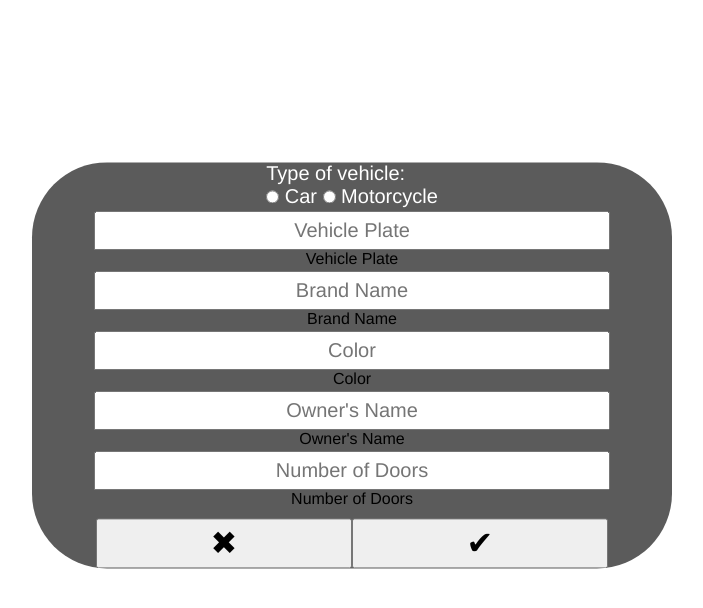
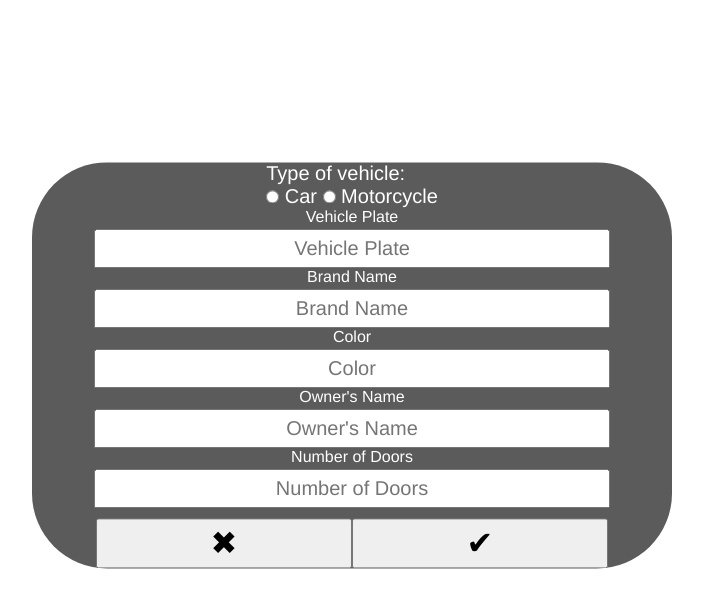
Before and after one commit to leohpmoreira/javascript-parking-manager, a plain HTML site: page index.html in a window 1280 px wide. Both pictures are taken after a click on the button "Park vehicle". Shown: the whole page, without its empty margins (288-991 px from the left). Drawn offline with Linux system fonts and the light colour scheme.

Commit message:
Fix labels

```diff
--- a/index.html
+++ b/index.html
@@ -23,16 +23,16 @@
                 <input type="radio" id="newMotorcycle" name="vehicleType" value="Motorcycle">
                 <label for="newMotorcycle">Motorcycle</label>
             </div>
+            <label for="newPlate">Vehicle Plate</label>
             <input type="text" class="parkingInput" id="newPlate" placeholder="Vehicle Plate">
-            <label for="newPlate">Vehicle Plate</label>
+            <label for="newBrand">Brand Name</label>
             <input type="text" class="parkingInput" id="newBrand" placeholder="Brand Name">
-            <label for="newBrand">Brand Name</label>
+            <label for="newColor">Color</label>
             <input type="text" class="parkingInput" id="newColor" placeholder="Color">
-            <label for="newColor">Color</label>
+            <label for="newOwner">Owner's Name</label>
             <input type="text" class="parkingInput" id="newOwner" placeholder="Owner's Name">
-            <label for="newOwner">Owner's Name</label>
+            <label for="newDoors" id="newDoorsLabel">Number of Doors</label>
             <input type="text" class="parkingInput" id="newDoors" placeholder="Number of Doors">
-            <label for="newDoors">Number of Doors</label>
             <div id="parkingBtnDiv">
                 <button type="button" class="parkingButton" id="cancelPark">&#10006;</button>
                 <button type="button" class="parkingButton" id="acceptPark">&#10004;</button>
@@ -56,8 +56,8 @@
                 </table>
             </div>
             <br>
+            <label for="freePlate">Vehicle Plate</label>
             <input type="search" id="freePlate" placeholder="Vehicle Plate">
-            <label for="freePlate">Vehicle Plate</label>
             <div id="freeBtnDiv">
                 <button type="button" class="freeButton" id="cancelFree">&#10006;</button>
                 <button type="button" class="freeButton" id="searchFree">&#x1F50E;&#xFE0E;</button>
--- a/js/script.js
+++ b/js/script.js
@@ -25,10 +25,12 @@ function hideParking() {
 
 function enableDoors() {
     newDoors.style.opacity = '1'
+    newDoorsLabel.style.opacity = '1'
 }
 
 function disableDoors() {
     newDoors.style.opacity = '0'
+    newDoorsLabel.style.opacity = '0'
 }
 
 function showFree() {
@@ -123,6 +125,7 @@ const newBrand = document.getElementById('newBrand')
 const newColor = document.getElementById('newColor')
 const newOwner = document.getElementById('newOwner')
 const newDoors = document.getElementById('newDoors')
+const newDoorsLabel = document.getElementById('newDoorsLabel')
 const cancelParkBtn = document.getElementById('cancelPark')
 const acceptParkBtn = document.getElementById('acceptPark')
 
--- a/style.css
+++ b/style.css
@@ -12,6 +12,10 @@ button:hover {
     position: relative;
     top: 50%;
     transform: translateY(40%);
+}
+
+label {
+    color: #ffffff;
 }
 
 .menu {
```
